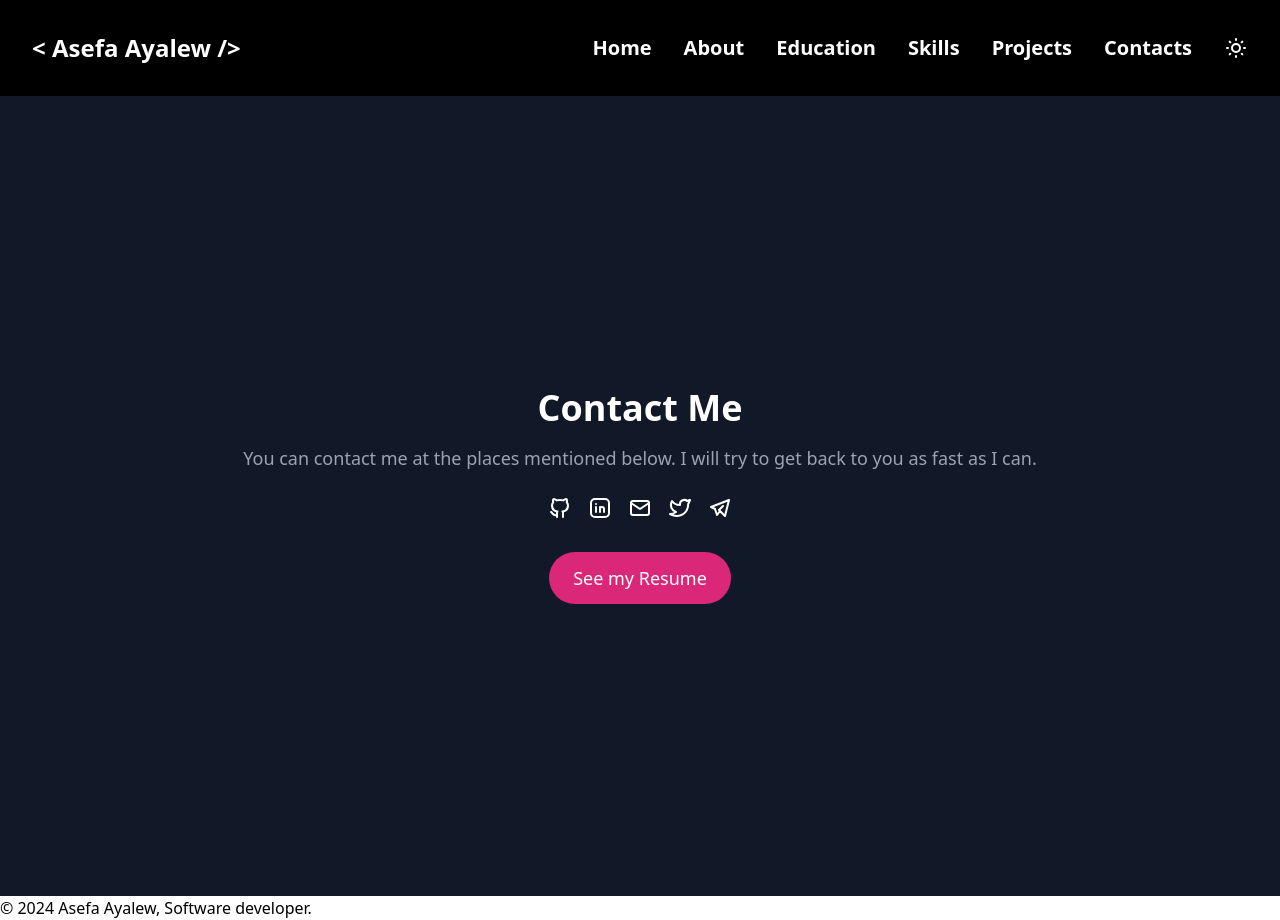
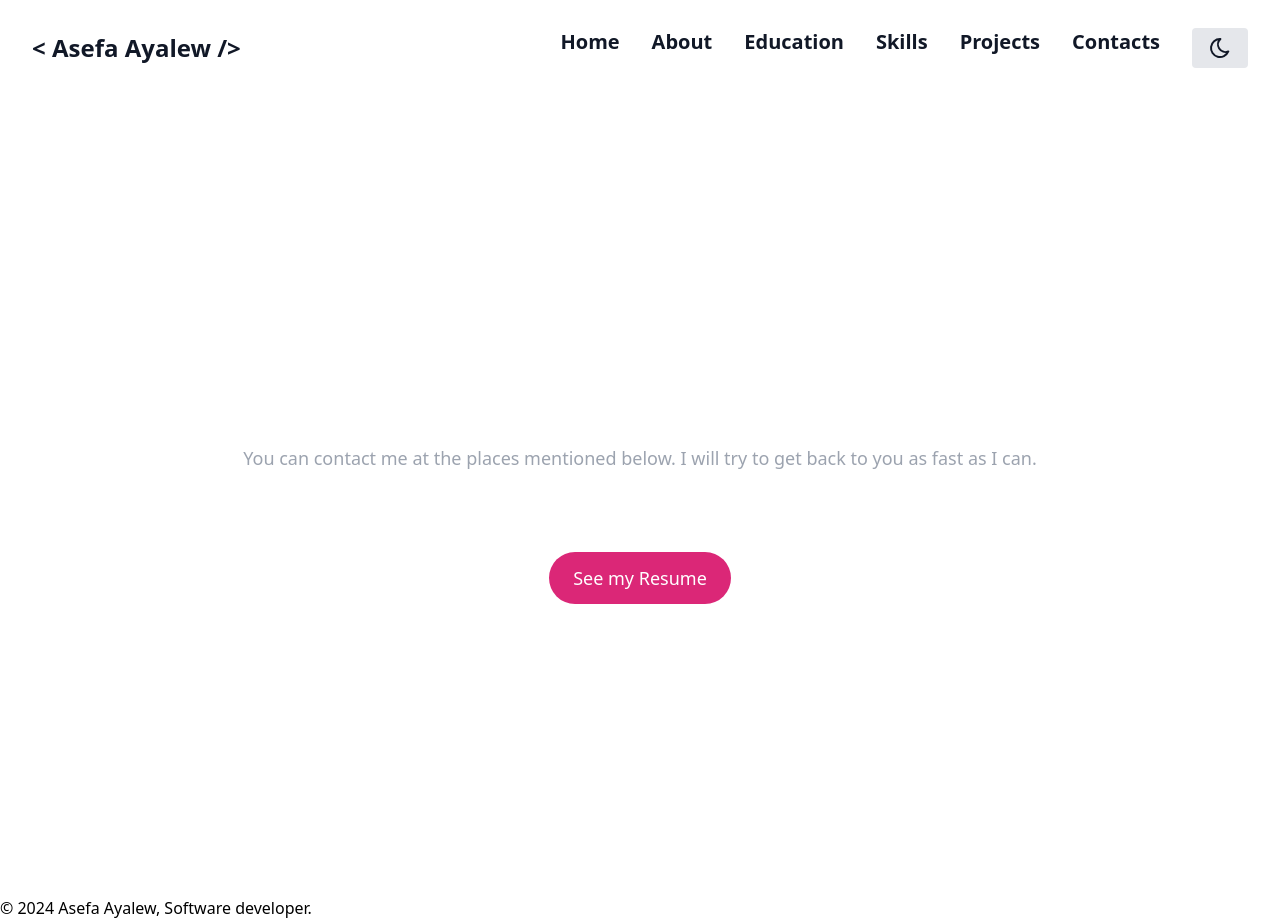
Before and after one commit to Asefa-Ayalew/my-portifolio, a Next.js app: page /contacts in a window 1280 px wide. Built offline with nearby package versions, Linux system fonts and the light colour scheme.

Commit message:
darkmode theme is added to portfolio

```diff
--- a/app/(pages)/contacts/page.tsx
+++ b/app/(pages)/contacts/page.tsx
@@ -4,7 +4,7 @@ import { IconBrandGithub, IconBrandLinkedin, IconBrandTwitter, IconMail, IconBra
 
 const ContactMe = () => {
   return (
-    <section className="flex flex-col items-center justify-center h-screen bg-gray-900 text-center text-white">
+    <section className="flex flex-col items-center justify-center h-screen dark:bg-gray-900 bg-white text-center text-white">
       <h2 className="text-4xl font-bold mb-4">Contact Me</h2>
       <p className="text-lg text-gray-400 mb-6">
         You can contact me at the places mentioned below. I will try to get back to you as fast as I can.
--- /dev/null
+++ b/app/components/dark-mode-toggle.tsx
@@ -0,0 +1,32 @@
+// components/DarkModeToggle.js
+import { IconMoon, IconSun } from '@tabler/icons-react';
+import { useState, useEffect } from 'react';
+
+export default function DarkModeToggle() {
+  const [theme, setTheme] = useState('light');
+  console.log(theme, theme);
+
+  useEffect(() => {
+    // Check the user's preferred color scheme on page load
+    const savedTheme = localStorage.getItem('theme') || 'light';
+    setTheme(savedTheme);
+    document.documentElement.classList.add(savedTheme);
+  }, []);
+
+  const toggleTheme = () => {
+    const newTheme = theme === 'light' ? 'dark' : 'light';
+    document.documentElement.classList.remove(theme);
+    document.documentElement.classList.add(newTheme);
+    setTheme(newTheme);
+    localStorage.setItem('theme', newTheme);
+  };
+
+  return (
+    <button
+      className="px-4 py-2 text-sm font-semibold bg-gray-200 rounded dark:bg-gray-700 dark:text-gray-100"
+      onClick={toggleTheme}
+    >
+      {theme === 'light' ? <IconMoon /> : <IconSun />}
+    </button>
+  );
+}
--- a/app/layout/header/header.tsx
+++ b/app/layout/header/header.tsx
@@ -1,4 +1,5 @@
 "use client";
+import DarkModeToggle from "@/app/components/dark-mode-toggle";
 import { Button, Drawer } from "@mantine/core";
 import { IconSun, IconMenu2, IconX } from "@tabler/icons-react";
 import Link from "next/link";
@@ -8,13 +9,11 @@ const Header = () => {
   const [opened, setOpened] = useState(false);
 
   return (
-    <><div className="h-24 flex justify-between items-center px-4 md:px-8 bg-black text-white">
-      {/* Logo Section */}
+    <><div className="h-24 flex justify-between items-center px-4 md:px-8 dark:bg-gray-900 bg-white dark:text-white text-gray-900">
       <div className="text-2xl font-sans font-bold">
         <Link href="/home">&lt; Asefa Ayalew /&gt;</Link>
       </div>
 
-      {/* Links for larger screens */}
       <div className="hidden md:flex text-xl font-sans font-semibold space-x-8">
         <Link href="/">Home</Link>
         <Link href="/about">About</Link>
@@ -22,35 +21,31 @@ const Header = () => {
         <Link href="/skills">Skills</Link>
         <Link href="/projects">Projects</Link>
         <Link href="/contacts">Contacts</Link>
-        <Button className="cursor-pointer">
-          <IconSun />
-        </Button>
+        <DarkModeToggle />
       </div>
 
-      {/* IconMenu2 and IconX for smaller screens */}
       <div className="md:hidden">
-        {/* Toggle between IconMenu2 and IconX based on whether the drawer is opened */}
         {opened ? (
           <IconX
             onClick={() => setOpened(!opened)}
             className="cursor-pointer"
-            size={32} // Adjust the size of the icon
-            strokeWidth={2} // Adjust the thickness of the icon lines
-            color="white" // Ensure the icon is visible on dark background
+            size={32}
+            strokeWidth={2}
+            color="white"
           />
         ) : (
           <IconMenu2
             onClick={() => setOpened(!opened)}
             className="cursor-pointer"
-            size={32} // Adjust the size of the icon
-            strokeWidth={2} // Adjust the thickness of the icon lines
-            color="white" // Ensure the icon is visible on dark background
+            size={32}
+            strokeWidth={2}
+            color="white"
           />
         )}
       </div>
     </div>
        {opened && (
-        <div className="flex flex-col space-y-4 text-xl bg-black items-center text-white font-sans font-semibold">
+        <div className="flex flex-col space-y-4 text-xl dark:bg-gray-900 bg-white items-center text-white font-sans font-semibold">
           <Link href="/" onClick={() => setOpened(false)}>
             Home
           </Link>
--- a/app/layout/shell/shell.tsx
+++ b/app/layout/shell/shell.tsx
@@ -9,7 +9,7 @@ const Shell: React.FC<ShellProps> = ({ children }) => {
   return (
     <>
     <Header />
-      <main className='min-h-screen bg-gray-200'>{children}</main>
+      <main className='min-h-screen dark:bg-gray-900 bg-white'>{children}</main>
     <Footer />
     </>
   )
--- a/app/page.tsx
+++ b/app/page.tsx
@@ -5,11 +5,11 @@ import Link from "next/link";
 
 const Home = () => {
   return (
-    <section className="flex flex-col justify-center items-center h-screen bg-gray-100">
-      <h1 className="text-5xl font-bold text-gray-900 mb-6">
+    <section className="flex flex-col justify-center items-center h-screen dark:bg-gray-900 bg-white">
+      <h1 className="text-5xl font-bold text-gray-900 dark:text-white mb-6">
       Hi, I&#39;m Asefa Ayalew
       </h1>
-      <p className="text-xl text-gray-700 mb-8">
+      <p className="text-xl text-gray-900 dark:text-whitemb-8">
         A Full-Stack Developer with a passion for creating impactful web
         applications.
       </p>
--- a/tailwind.config.ts
+++ b/tailwind.config.ts
@@ -9,4 +9,5 @@ module.exports = {
     extend: {},
   },
   plugins: [],
+  darkMode:'class'
 }
```
